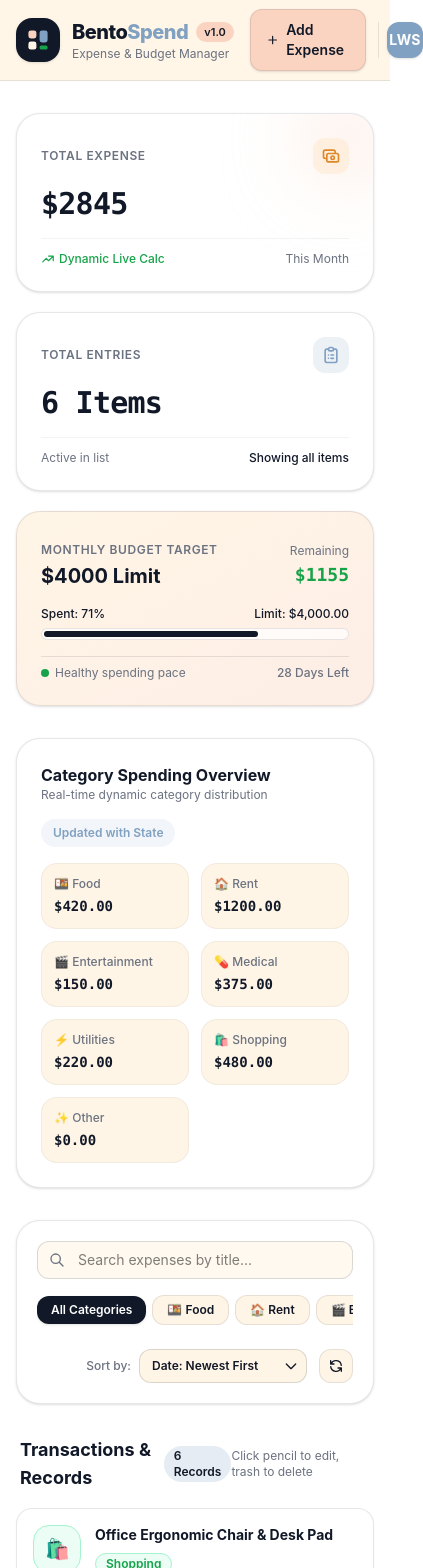
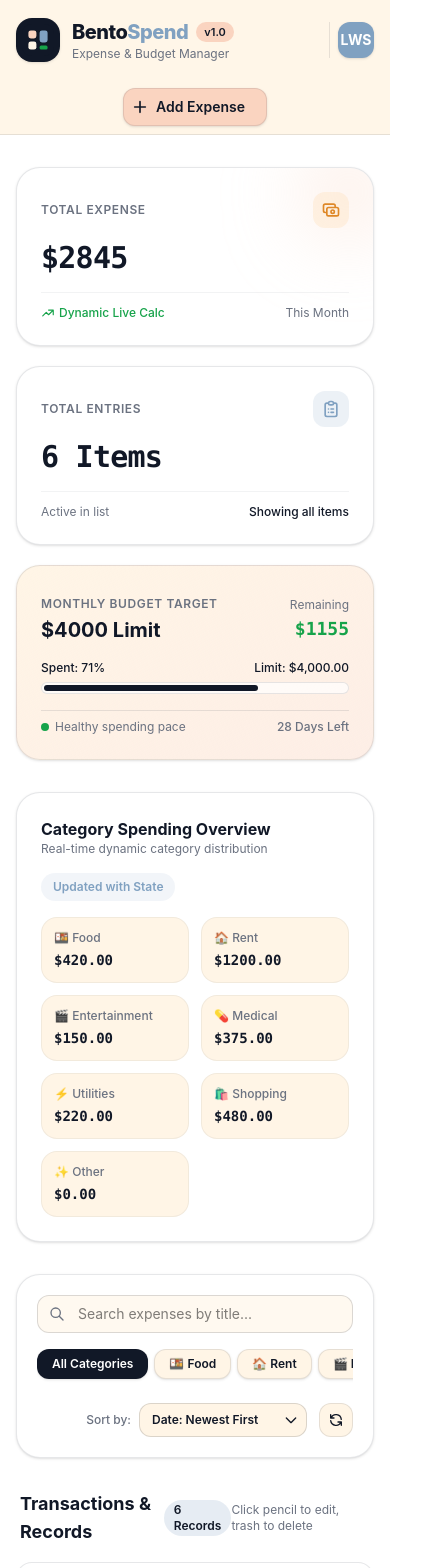
Before and after one commit to Sohan68/BentoSpend-Tracker, a React (Vite) app: page / in a window 390 px wide. Shown: the top 1568 px of the page, 423 px wide, since content can reach past the window. Built offline with nearby package versions, Linux system fonts and the light colour scheme.

Commit message:
Finally Completed All Section with Context Api

```diff
--- a/src/Header.jsx
+++ b/src/Header.jsx
@@ -96,7 +96,7 @@ const Header = () => {
           <div className="flex items-center gap-3">
             <a
               onClick={(e) => handleAddTransaction(e)}
-              className="flex items-center gap-2 bg-[#FAD4C0] hover:bg-[#f5c0a7] active:scale-[0.98] text-[#111827] px-4 sm:px-5 py-2.5 rounded-xl font-semibold text-sm transition-all duration-200 shadow-sm border border-[#111827]/10 cursor-pointer"
+              className="hidden md:flex items-center gap-2 bg-[#FAD4C0] hover:bg-[#f5c0a7] active:scale-[0.98] text-[#111827] px-2 sm:px-5 py-2 rounded-xl font-semibold text-sm transition-all duration-200 shadow-sm border border-[#111827]/10 cursor-pointer"
             >
               <svg
                 xmlns="http://www.w3.org/2000/svg"
@@ -114,7 +114,6 @@ const Header = () => {
               </svg>
               <span>Add Expense</span>
             </a>
-
             <div className="flex items-center gap-2 pl-2 border-l border-[#111827]/10">
               <div className="w-9 h-9 rounded-xl bg-[#80A1C1] flex items-center justify-center font-bold text-white text-sm shadow-sm">
                 LWS
@@ -122,6 +121,26 @@ const Header = () => {
             </div>
           </div>
         </div>
+        <a
+          onClick={(e) => handleAddTransaction(e)}
+          className="flex sm:hidden w-36 mx-auto items-center gap-2 bg-[#FAD4C0] hover:bg-[#f5c0a7] active:scale-[0.98] text-[#111827] px-2 sm:px-5 py-2 my-2 sm:my-0 rounded-xl font-semibold text-sm transition-all duration-200 shadow-sm border border-[#111827]/10 cursor-pointer"
+        >
+          <svg
+            xmlns="http://www.w3.org/2000/svg"
+            className="h-4 w-4"
+            fill="none"
+            viewBox="0 0 24 24"
+            stroke="currentColor"
+            strokeWidth="2.5"
+          >
+            <path
+              strokeLinecap="round"
+              strokeLinejoin="round"
+              d="M12 4v16m8-8H4"
+            />
+          </svg>
+          <span>Add Expense</span>
+        </a>
       </header>
     </>
   );
--- a/src/MainAction/Controller.jsx
+++ b/src/MainAction/Controller.jsx
@@ -1,5 +1,6 @@
 import { useContext } from "react";
 import { TransactionContext } from "../Contex/TransactionContex";
+import { getCategorys } from "../getInitialCard";
 
 const Controller = () => {
   const {
@@ -10,6 +11,13 @@ const Controller = () => {
     sortOrder,
     setSortOrder,
   } = useContext(TransactionContext);
+
+  const categorys = getCategorys();
+  const handleReset = () => {
+    setSearchTransaction("");
+    setActiveCategory("All");
+    setSortOrder("date-desc");
+  };
   return (
     <section className="bg-white rounded-3xl p-5 sm:p-6 border border-[#111827]/10 shadow-sm space-y-4">
       <div className="flex flex-col lg:flex-row lg:items-center justify-between gap-4">
@@ -45,60 +53,20 @@ const Controller = () => {
           className="flex items-center gap-1.5 overflow-x-auto pb-2 lg:pb-0 scrollbar-none"
           id="categoryFilterContainer"
         >
-          <button
-            data-category="All"
-            className="filter-pill active px-3.5 py-1.5 rounded-xl text-xs font-semibold whitespace-nowrap bg-[#111827] text-white transition-all cursor-pointer shadow-sm"
-          >
-            All Categories
-          </button>
-          <button
-            data-category="Food"
-            className="filter-pill px-3.5 py-1.5 rounded-xl text-xs font-semibold whitespace-nowrap bg-[#FFF5E6] hover:bg-[#FAD4C0]/50 text-[#111827] transition-all cursor-pointer border border-[#111827]/10"
-          >
-            🍱 Food
-          </button>
-          <button
-            data-category="Rent"
-            className="filter-pill px-3.5 py-1.5 rounded-xl text-xs font-semibold whitespace-nowrap bg-[#FFF5E6] hover:bg-[#FAD4C0]/50 text-[#111827] transition-all cursor-pointer border border-[#111827]/10"
-          >
-            🏠 Rent
-          </button>
-          <button
-            data-category="Entertainment"
-            className="filter-pill px-3.5 py-1.5 rounded-xl text-xs font-semibold whitespace-nowrap bg-[#FFF5E6] hover:bg-[#FAD4C0]/50 text-[#111827] transition-all cursor-pointer border border-[#111827]/10"
-          >
-            🎬 Entertainment
-          </button>
-          <button
-            data-category="Medical"
-            className="filter-pill px-3.5 py-1.5 rounded-xl text-xs font-semibold whitespace-nowrap bg-[#FFF5E6] hover:bg-[#FAD4C0]/50 text-[#111827] transition-all cursor-pointer border border-[#111827]/10"
-          >
-            💊 Medical
-          </button>
-          <button
-            data-category="Utilities"
-            className="filter-pill px-3.5 py-1.5 rounded-xl text-xs font-semibold whitespace-nowrap bg-[#FFF5E6] hover:bg-[#FAD4C0]/50 text-[#111827] transition-all cursor-pointer border border-[#111827]/10"
-          >
-            ⚡ Utilities
-          </button>
-          <button
-            data-category="Shopping"
-            className="filter-pill px-3.5 py-1.5 rounded-xl text-xs font-semibold whitespace-nowrap bg-[#FFF5E6] hover:bg-[#FAD4C0]/50 text-[#111827] transition-all cursor-pointer border border-[#111827]/10"
-          >
-            🛍️ Shopping
-          </button>
-          <button
-            data-category="Education"
-            className="filter-pill px-3.5 py-1.5 rounded-xl text-xs font-semibold whitespace-nowrap bg-[#FFF5E6] hover:bg-[#FAD4C0]/50 text-[#111827] transition-all cursor-pointer border border-[#111827]/10"
-          >
-            📚 Education
-          </button>
-          <button
-            data-category="Other"
-            className="filter-pill px-3.5 py-1.5 rounded-xl text-xs font-semibold whitespace-nowrap bg-[#FFF5E6] hover:bg-[#FAD4C0]/50 text-[#111827] transition-all cursor-pointer border border-[#111827]/10"
-          >
-            ✨ Other
-          </button>
+          {categorys.map((category) => (
+            <button
+              key={category.id}
+              onClick={() => setActiveCategory(category.id)}
+              className={`filter-pill px-3.5 py-1.5 rounded-xl text-xs font-semibold whitespace-nowrap transition-all cursor-pointer shadow-sm border
+                ${
+                  activeCategory === category.id
+                    ? "bg-[#111827] text-white border-transparent"
+                    : "bg-[#FFF5E6] hover:bg-[#FAD4C0]/50 text-[#111827] border-[#111827]/10"
+                }`}
+            >
+              {category.label}
+            </button>
+          ))}
         </div>
 
         <div className="flex items-center gap-3 self-end lg:self-auto">
@@ -107,6 +75,8 @@ const Controller = () => {
             <div className="relative">
               <select
                 id="sortBySelect"
+                value={sortOrder}
+                onChange={(e) => setSortOrder(e.target.value)}
                 className="appearance-none bg-[#FFF5E6] border border-[#111827]/15 text-[#111827] text-xs font-semibold rounded-xl pl-3 pr-8 py-2 focus:outline-none focus:ring-2 focus:ring-[#80A1C1] cursor-pointer"
               >
                 <option value="date-desc">Date: Newest First</option>
@@ -134,6 +104,7 @@ const Controller = () => {
 
           <button
             id="resetFiltersBtn"
+            onClick={handleReset}
             title="Reset filters and sorting"
             className="p-2 rounded-xl bg-[#FFF5E6] hover:bg-[#FAD4C0]/50 text-[#111827] border border-[#111827]/10 transition-all cursor-pointer"
           >
--- a/src/MainAction/ListSection/TrasactionList.jsx
+++ b/src/MainAction/ListSection/TrasactionList.jsx
@@ -10,8 +10,14 @@ import NotFound from "./NotFound";
 import TransactionCard from "./TransactionCard";
 
 const TrasactionList = () => {
-  const { transactions, setTransactions, setUpdateExpence, searchTransaction } =
-    useContext(TransactionContext);
+  const {
+    transactions,
+    setTransactions,
+    setUpdateExpence,
+    searchTransaction,
+    activeCategory,
+    sortOrder,
+  } = useContext(TransactionContext);
 
   const { setShowModal } = useContext(ShowModalContext);
   const totalItem = transactions.length;
@@ -19,9 +25,27 @@ const TrasactionList = () => {
     setShowModal(true);
     setUpdateExpence(card);
   };
-  const searchFilterdTransaction = transactions.filter((item) =>
-    item.title.toLowerCase().includes(searchTransaction.toLowerCase()),
-  );
+  const processedTransactions = transactions.filter((item) => {
+    const matcheSearch = item.title
+      .toLowerCase()
+      .includes(searchTransaction.toLowerCase());
+    const matcheFiltered =
+      activeCategory === "All" || item.category === activeCategory;
+    return matcheSearch && matcheFiltered;
+  });
+  processedTransactions.sort((a, b) => {
+    const getAmount = (amountStr) =>
+      parseFloat(String(amountStr).replace(/[^0-9.-]+/g, ""));
+    const dateA = new Date(a.date);
+    const dateB = new Date(b.date);
+    if (sortOrder === "date-desc") return dateB - dateA;
+    if (sortOrder === "date-asc") return dateA - dateB;
+    if (sortOrder === "amount-desc")
+      return getAmount(b.amount) - getAmount(a.amount);
+    if (sortOrder === "amount-asc")
+      return getAmount(a.amount) - getAmount(b.amount);
+    return 0;
+  });
 
   const handleDeleteCard = (itemId, cardTitle) => {
     const filterdCard = transactions.filter((item) => item.id !== itemId);
@@ -51,11 +75,11 @@ const TrasactionList = () => {
         {/* Transactions Section */}
         {transactions.length === 0 ? (
           <EmptyList />
-        ) : searchFilterdTransaction.length === 0 ? (
+        ) : processedTransactions.length === 0 ? (
           <NotFound />
         ) : (
           <div className="space-y-3">
-            {searchFilterdTransaction.map((card) => (
+            {processedTransactions.map((card) => (
               <TransactionCard
                 key={card.id}
                 card={card}
--- a/src/getInitialCard.js
+++ b/src/getInitialCard.js
@@ -88,10 +88,24 @@ const categoryStyles = {
     bgColor: "bg-slate-100 text-slate-700 border-slate-300",
   },
 };
+const categories = [
+  { id: "All", label: "All Categories" },
+  { id: "Food", label: "🍱 Food" },
+  { id: "Rent", label: "🏠 Rent" },
+  { id: "Entertainment", label: "🎬 Entertainment" },
+  { id: "Medical", label: "💊 Medical" },
+  { id: "Utilities", label: "⚡ Utilities" },
+  { id: "Shopping", label: "🛍️ Shopping" },
+  { id: "Education", label: "📚 Education" },
+  { id: "Other", label: "✨ Other" },
+];
 function getAllCard() {
   return expenses;
 }
 function getCategoryColor() {
   return categoryStyles;
 }
-export { getAllCard, getCategoryColor };
+function getCategorys() {
+  return categories;
+}
+export { getAllCard, getCategoryColor, getCategorys };
```
